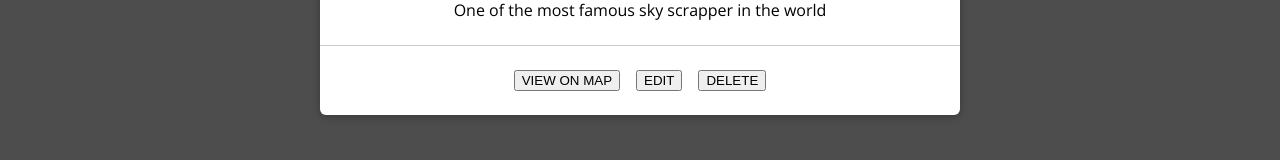
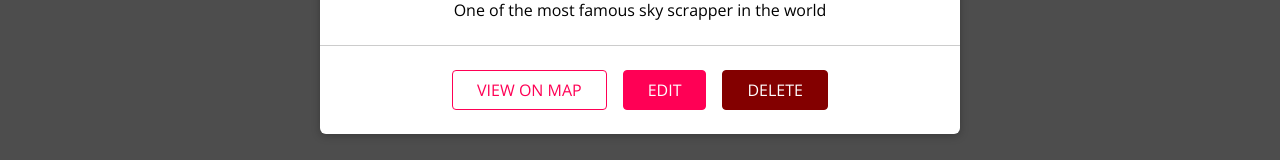
Before and after one commit to ziaulkadri/YourPlaces, a React (Create React App) app: page /u1/places in a window 1280 px wide. Shown: the part 458-618 px from the top of the page. Built offline with nearby package versions, Linux system fonts and the light colour scheme.

Commit message:
UI:added resusable styled button

```diff
--- a/src/places/components/PlaceItem.js
+++ b/src/places/components/PlaceItem.js
@@ -1,6 +1,7 @@
 import React from 'react';
 import './PlaceItem.css';
 import Card from '../../shared/UIElements/Card';
+import Button from '../../shared/FormElements/Button';
 const PlaceItem = (props) => {
 	return (
 		<li className="place-item">
@@ -14,9 +15,9 @@
 					<p>{props.description}</p>
 				</div>
 				<div className="place-item__actions">
-					<button>VIEW ON MAP</button>
-					<button>EDIT</button>
-					<button>DELETE</button>
+					<Button inverse>VIEW ON MAP</Button>
+					<Button to={`/places/${props.id}`}>EDIT</Button>
+					<Button danger>DELETE</Button>
 				</div>
 			</Card>
 		</li>
--- /dev/null
+++ b/src/shared/FormElements/Button.css
@@ -0,0 +1,61 @@
+.button {
+  font: inherit;
+  padding: 0.5rem 1.5rem;
+  border: 1px solid #ff0055;
+  border-radius: 4px;
+  background: #ff0055;
+  color: white;
+  cursor: pointer;
+  margin-right: 1rem;
+  text-decoration: none;
+  display: inline-block;
+}
+
+.button:focus {
+  outline: none;
+}
+
+.button:hover,
+.button:active {
+  background: #ff4382;
+  border-color: #ff4382;
+}
+
+.button--inverse {
+  background: transparent;
+  color: #ff0055;
+}
+
+.button--inverse:hover,
+.button--inverse:active {
+  color: white;
+  background: #ff0055;
+}
+
+.button--danger {
+  background: #830000;
+  border-color: #830000;
+}
+
+.button--danger:hover,
+.button--danger:active {
+  background: #f34343;
+  border-color: #f34343;
+}
+
+.button:disabled,
+.button:hover:disabled,
+.button:active:disabled {
+  background: #ccc;
+  color: #979797;
+  border-color: #ccc;
+  cursor: not-allowed;
+}
+
+.button--small {
+  font-size: 0.8rem;
+}
+
+.button--big {
+  font-size: 1.5rem;
+}
--- /dev/null
+++ b/src/shared/FormElements/Button.js
@@ -0,0 +1,43 @@
+import React from 'react';
+import { Link } from 'react-router-dom';
+
+import './Button.css';
+
+const Button = props => {
+  if (props.href) {
+    return (
+      <a
+        className={`button button--${props.size || 'default'} ${props.inverse &&
+          'button--inverse'} ${props.danger && 'button--danger'}`}
+        href={props.href}
+      >
+        {props.children}
+      </a>
+    );
+  }
+  if (props.to) {
+    return (
+      <Link
+        to={props.to}
+        exact={props.exact}
+        className={`button button--${props.size || 'default'} ${props.inverse &&
+          'button--inverse'} ${props.danger && 'button--danger'}`}
+      >
+        {props.children}
+      </Link>
+    );
+  }
+  return (
+    <button
+      className={`button button--${props.size || 'default'} ${props.inverse &&
+        'button--inverse'} ${props.danger && 'button--danger'}`}
+      type={props.type}
+      onClick={props.onClick}
+      disabled={props.disabled}
+    >
+      {props.children}
+    </button>
+  );
+};
+
+export default Button;
```
